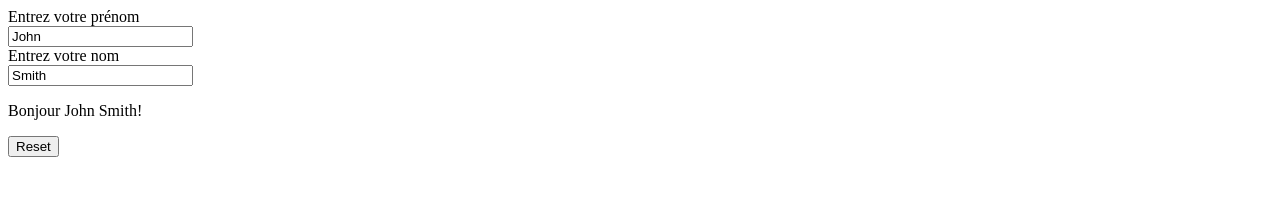
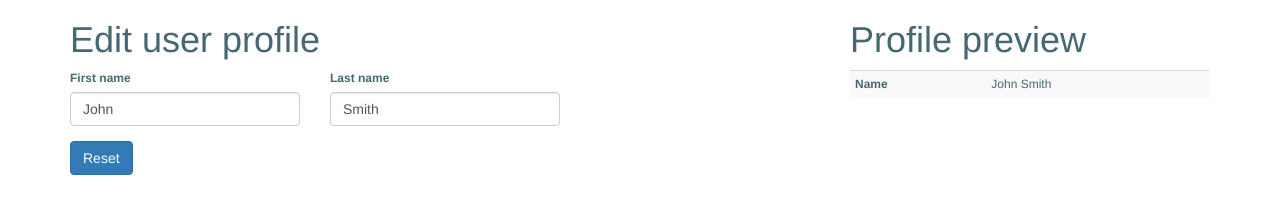
Before and after one commit to Toub/angular-practice-1.4, a website: page app/index.html in a window 1280 px wide. Drawn offline with nearby package versions, Linux system fonts and the light colour scheme.

Commit message:
bootstrap integration

```diff
--- a/app/index.html
+++ b/app/index.html
@@ -7,8 +7,10 @@
     <meta http-equiv="X-UA-Compatible" content="IE=edge">
     <base href="/">
     <title>tpAngular</title>
-    <meta name="description" content="Online curriculum vitae">
+    <meta name="description" content="">
+    <link rel="stylesheet" href="bower_components/bootstrap/dist/css/bootstrap.css">
     <link rel="stylesheet" href="app.css">
+    <link rel="stylesheet" href="profile/profile.user-edit.css">
 </head>
 
 <body>
@@ -25,8 +27,11 @@
 
     </div>
 
-    <!-- dépendance Angular -->
+    <!-- dépendances tierces -->
     <script type="text/javascript" src="bower_components/angular/angular.js"></script>
+    <script type="text/javascript" src="bower_components/jquery/dist/jquery.js"></script>
+    <script type="text/javascript" src="bower_components/bootstrap/dist/js/bootstrap.js"></script>
+    <script type="text/javascript" src="bower_components/angular-strap/dist/angular-strap.js"></script>
 
     <!-- votre application -->
     <script type="text/javascript" src="app.js"></script>
--- a/app/profile/profile.user-edit.html
+++ b/app/profile/profile.user-edit.html
@@ -1,20 +1,42 @@
-<div class="user-edit-area" ng-controller="TpaProfileUserEditController as userVm">
+<div class="container user-edit-area" ng-controller="TpaProfileUserEditController as userVm">
+    <div class="page">
+        <div class="row">
 
-    <div>
-        <label>Entrez votre prénom</label>
-        <div>
-            <input type="text" ng-model="userVm.user.firstName">
+            <div class="col-md-8">
+                <h1>Edit user profile</h1>
+                <div class="row">
+                    <div class="col-md-4">
+                        <div class="form-group required">
+                            <label class="control-label">First name</label>
+                            <input name="firstName" required class="form-control" type="text" ng-model="userVm.user.firstName">
+                        </div>
+                    </div>
+                    <div class="col-md-4">
+                        <div class="form-group required">
+                            <label class="control-label">Last name</label>
+                            <input name="lastName" required class="form-control" type="text" ng-model="userVm.user.lastName">
+                        </div>
+                    </div>
+                </div>
+
+                <div><input class="btn btn-primary" type="button" value="Reset" ng-click="userVm.reset()"></div>
+            </div>
+
+            <div class="col-md-4">
+                <h1>Profile preview</h1>
+
+                <table class="table table-striped table-condensed">
+                    <tbody>
+                        <tr>
+                            <th>Name</th>
+                            <td>{{ userVm.getFullName() }}</td>
+                        </tr>
+                    </tbody>
+                </table>
+
+            </div>
         </div>
-    </div>
-    <div>
-        <label>Entrez votre nom</label>
-        <div>
-            <input type="text" ng-model="userVm.user.lastName">
-        </div>
+
     </div>
 
-    <p ng-if="userVm.getFullName()">Bonjour {{ userVm.getFullName() }}!</p>
-
-    <div><input type="button" value="Reset" ng-click="userVm.reset()"></div>
-
 </div>
--- a/bower.json
+++ b/bower.json
@@ -10,6 +10,8 @@
     "tests"
   ],
   "dependencies": {
-    "angular": "~1.4.5"
+    "angular": "~1.4.5",
+    "angular-strap": "~2.3.1",
+    "bootstrap": "~3.3.5"
   }
 }
```
